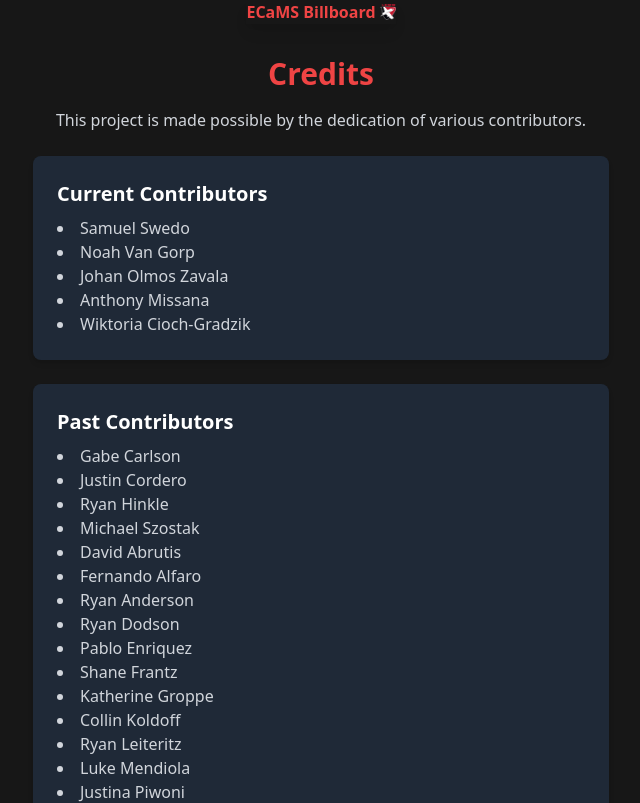
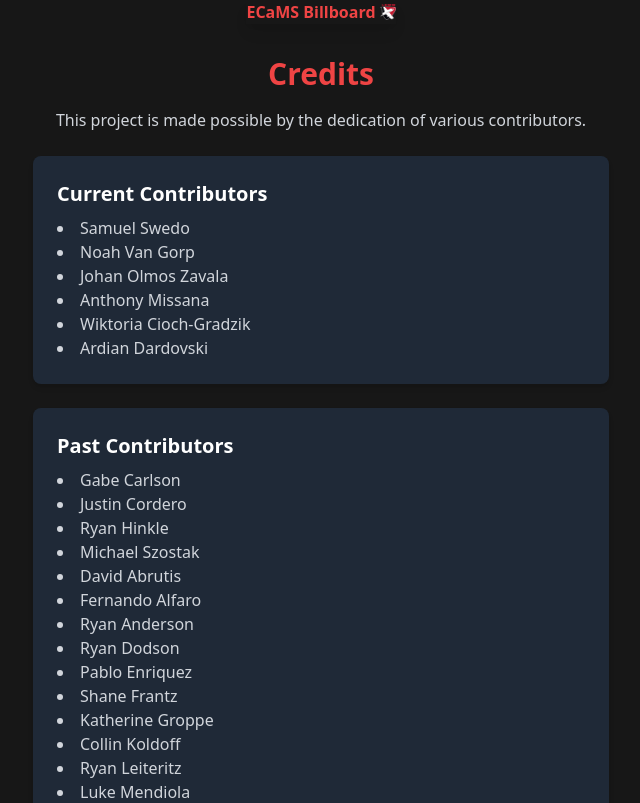
Before and after one commit to ECaMS-Billboard/ecams-billboard, a React (Create React App) app: page /credits in a window 1280 px wide. Shown: the top 803 px of the page, without its empty margins (319-959 px from the left). Built offline with nearby package versions, Linux system fonts and the light colour scheme; the HTML template or start-up script is replaced by a standard one.

Commit message:
update credits Ardian

```diff
--- a/package.json
+++ b/package.json
@@ -38,7 +38,7 @@
     "@babel/plugin-proposal-private-property-in-object": "^7.21.11",
     "express": "^4.21.2",
     "react": "^18.3.1",
-    "react-router-dom": "^6.29.0",
+    "react-router-dom": "^6.30.0",
     "react-scripts": "^5.0.1",
     "tailwindcss": "^3.4.17"
   }
--- a/src/pages/Credits.js
+++ b/src/pages/Credits.js
@@ -17,6 +17,7 @@ function Credits() {
             <li>Johan Olmos Zavala</li>
             <li>Anthony Missana</li>
             <li>Wiktoria Cioch-Gradzik</li>
+            <li>Ardian Dardovski</li>
           </ul>
         </div>
 
```
Also changed, not shown: 1 other file (tests, documents, lock files or other folders).
